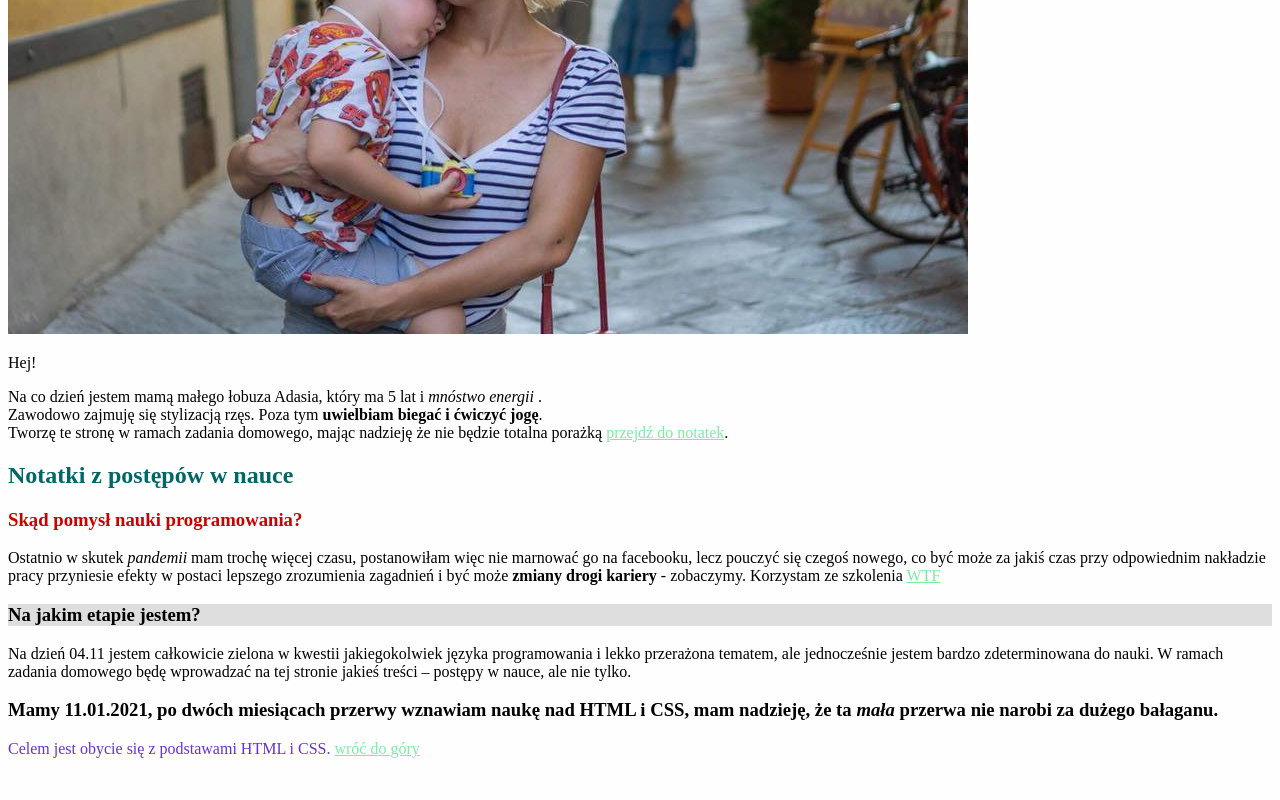
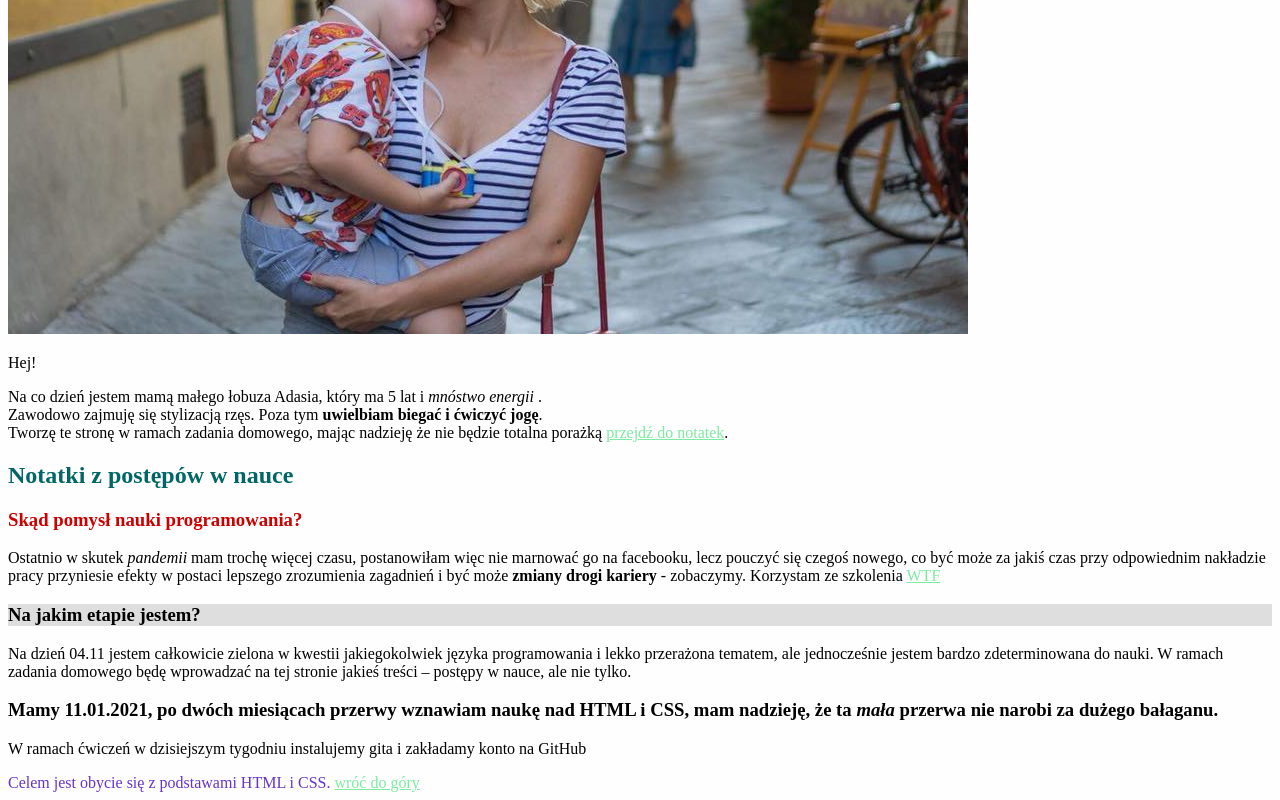
Before and after one commit to justyna-bodurka/homepage, a plain HTML site: page index.html in a window 1280 px wide. Shown: the part 459-1259 px from the top of the page. Before the commit the page ends 1225 px from the top, so only its background shows below. Drawn offline with Linux system fonts and the light colour scheme.

Commit message:
new paragraph

```diff
--- a/index.html
+++ b/index.html
@@ -71,6 +71,7 @@
                     <em>mała</em> przerwa nie narobi za dużego bałaganu.
 
                 </h3>
+                <p>W ramach ćwiczeń w dzisiejszym tygodniu instalujemy gita i zakładamy konto na GitHub</p>
 
             </article>
         </section>
```
